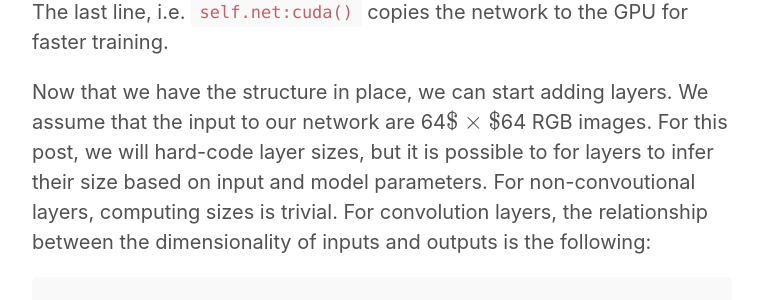
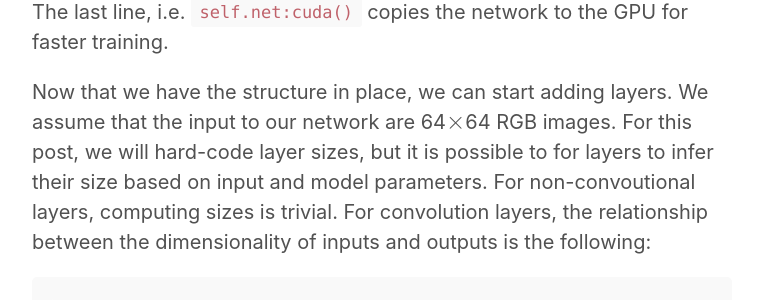
Before and after one commit to siavashk/siavashk.github.io, a Jekyll site: the page built from _posts/2016-02-13-autoencoder-imagenet.md, in a window 1280 px wide and 900 px high, scrolled down 3496 px. Shown: the part 155-455 px from the top of the window, without its empty margins (258-1016 px from the left). Built offline with Jekyll 4.4.1, drawn with Linux system fonts in a browser that asks for light colours; formulas are drawn with MathJax 3; comment, search, counter and statistics services are not loaded.

````diff
--- a/_posts/2016-02-13-autoencoder-imagenet.md
+++ b/_posts/2016-02-13-autoencoder-imagenet.md
@@ -62,7 +62,7 @@
 
 `nn.Sequential()` defines a container for the network that behaves in a serial manner, i.e. the output of one block is the input to another. The layers are defined in the commented code block above, i.e. layers 1-N. The last line, i.e. `self.net:cuda()` copies the network to the GPU for faster training.
 
-Now that we have the structure in place, we can start adding layers. We assume that the input to our network are 64\\($\times$\\)64 RGB images. For this post, we will hard-code layer sizes, but it is possible to for layers to infer their size based on input and model parameters. For non-convoutional layers, computing sizes is trivial. For convolution layers, the relationship between the dimensionality of inputs and outputs is the following:
+Now that we have the structure in place, we can start adding layers. We assume that the input to our network are 64\\(\times\\)64 RGB images. For this post, we will hard-code layer sizes, but it is possible to for layers to infer their size based on input and model parameters. For non-convoutional layers, computing sizes is trivial. For convolution layers, the relationship between the dimensionality of inputs and outputs is the following:
 ```
 output = (input - kernel_size) / stride + 1
 ```
````
